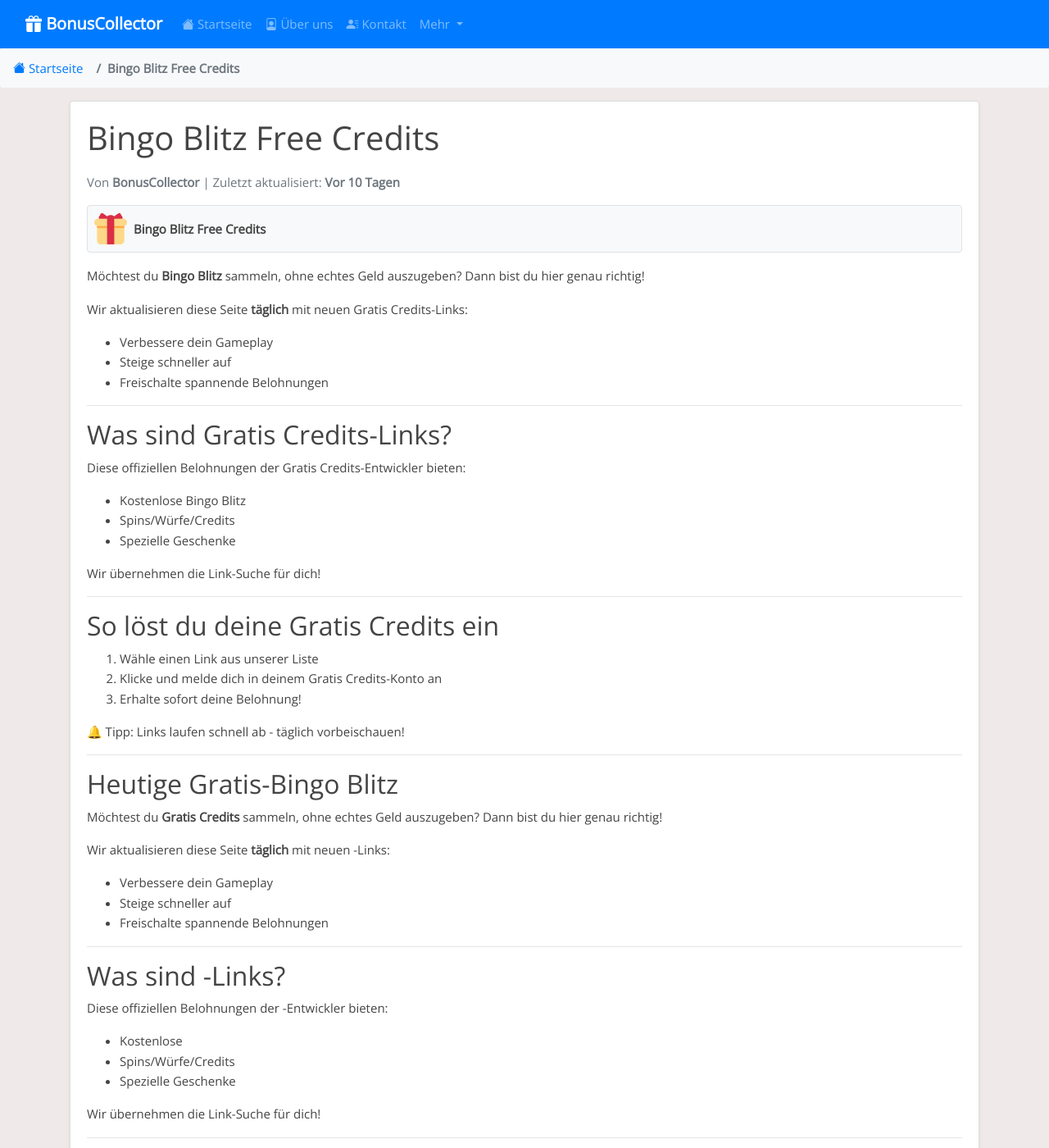
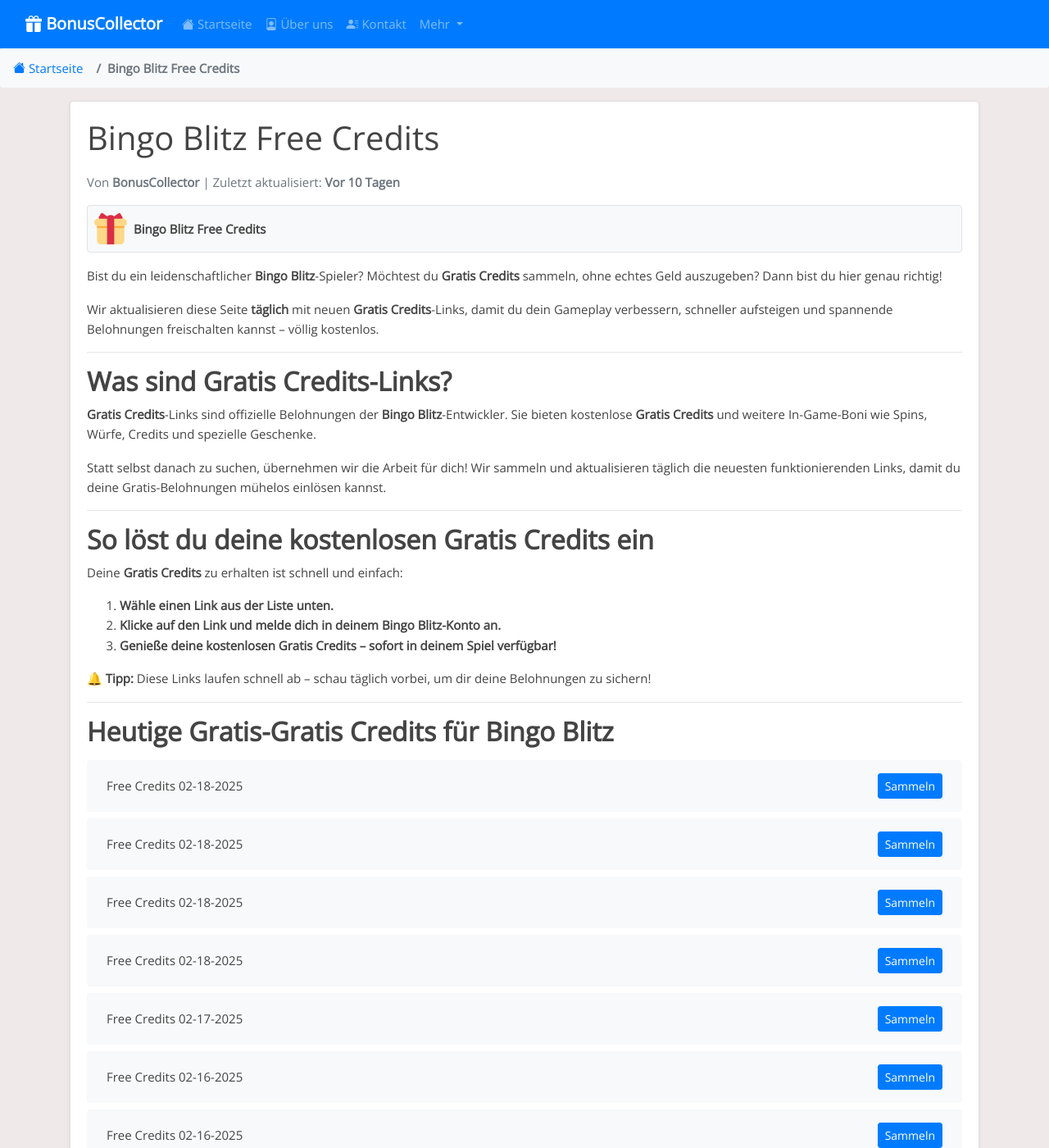
Before and after one commit to Prollad99/bs-de, a Jekyll site: the page built from _posts/2025-01-18-bingo-blitz.md, in a window 1280 px wide and 1400 px high. Shown: the whole window at 82% size. Built offline with Jekyll 4.4.1, drawn with Linux system fonts in a browser that asks for light colours; some of the changed text lies outside the part shown.

Commit message:
Update bingo-blitz reward links, content, and last modified date

```diff
--- a/_includes/bingo-blitz.html
+++ b/_includes/bingo-blitz.html
@@ -1,7 +1,15 @@
 <ul class="list-group mt-3 mb-4">
   <li class="list-group-item d-flex justify-content-between align-items-center">
     <span>Free Credits 02-18-2025</span>
+    <a href="https://d10x.co/BingoBlitz/doPWy" class="btn btn-primary btn-sm">Sammeln</a>
+  </li>
+  <li class="list-group-item d-flex justify-content-between align-items-center">
+    <span>Free Credits 02-18-2025</span>
     <a href="https://bingo-app-dsa.playtika.com/bingo2-v2-bingoblitz/incentive/?incentive=ae150690bbc58653fa09814a9d0c09fc8de8bd5afc81793d1a50307d962a66bb&desktop=fb&scene=popup&asset=inbox.PopupGiftCenter&originId=45914&gameref=FBS_180225" class="btn btn-primary btn-sm">Sammeln</a>
+  </li>
+  <li class="list-group-item d-flex justify-content-between align-items-center">
+    <span>Free Credits 02-18-2025</span>
+    <a href="http://d10x.co/BingoBlitz/UJkiy" class="btn btn-primary btn-sm">Sammeln</a>
   </li>
   <li class="list-group-item d-flex justify-content-between align-items-center">
     <span>Free Credits 02-18-2025</span>
@@ -391,12 +399,4 @@
     <span>Free Credits 01-18-2025</span>
     <a href="https://d10x.co/BingoBlitz/W4J1L" class="btn btn-primary btn-sm">Sammeln</a>
   </li>
-  <li class="list-group-item d-flex justify-content-between align-items-center">
-    <span>Free Credits 01-18-2025</span>
-    <a href="https://d10x.co/BingoBlitz/vD2Ba" class="btn btn-primary btn-sm">Sammeln</a>
-  </li>
-  <li class="list-group-item d-flex justify-content-between align-items-center">
-    <span>Free Credits 01-18-2025</span>
-    <a href="https://d10x.co/BingoBlitz/09ddO" class="btn btn-primary btn-sm">Sammeln</a>
-  </li>
 </ul>
--- a/_includes/bingo-blitz_footer.html
+++ b/_includes/bingo-blitz_footer.html
@@ -1,65 +1,38 @@
-<div class="footer-content">
-    <hr>
+---
 
-    <section class="why-save">
-      <h2>Warum diese Seite speichern?</h2>
-      <div class="benefits">
-        <div class="benefit-item">
-          <h3>✅ Tägliche Updates</h3>
-          <p>Immer aktuelle Gratis Credits-Links</p>
-        </div>
-        <div class="benefit-item">
-          <h3>✅ 100% Sicher</h3>
-          <p>Geprüfte Links von Bingo Blitz</p>
-        </div>
-        <div class="benefit-item">
-          <h3>✅ Komplett kostenlos</h3>
-          <p>Keine Anmeldung, keine Gebühren</p>
-        </div>
-      </div>
-    </section>
+## **Warum solltest du diese Seite speichern?**
 
-    <hr>
+Wir machen es dir leicht, in **Bingo Blitz** vorne mit dabei zu sein – mit täglichen Updates und geprüften Links. Hier sind die Gründe, warum du uns täglich besuchen solltest:
 
-    <section class="pro-tips">
-      <h2>Profi-Tipps für maximale Gratis Credits</h2>
-      <div class="tip-grid">
-        <div class="tip">
-          <h4>Clever einsetzen</h4>
-          <p>Spare Spins für Events mit hohen Belohnungen</p>
-        </div>
-        <div class="tip">
-          <h4>Strategisch verwalten</h4>
-          <p>Investiere Münzen gezielt für schnellen Fortschritt</p>
-        </div>
-        <div class="tip">
-          <h4>Täglich einloggen</h4>
-          <p>Sichere dir zeitlich begrenzte Links</p>
-        </div>
-      </div>
-    </section>
+✅ **Tägliche Updates:** Wir posten jeden Tag die neuesten kostenlosen **Gratis Credits**-Links.
+✅ **100 % sicher & geprüft:** Alle Links stammen aus offiziellen **Bingo Blitz**-Quellen.
+✅ **Komplett kostenlos:** Keine Anmeldung, keine versteckten Gebühren – nur kostenlose In-Game-Belohnungen!
 
-    <hr>
+---
 
-    <section class="faq">
-      <h2>Häufige Fragen</h2>
-      <div class="faq-item">
-        <h3>Sind die Links sicher?</h3>
-        <p>Ja! Alle Links stammen aus offiziellen Bingo Blitz-Quellen.</p>
-      </div>
-      <div class="faq-item">
-        <h3>Update-Häufigkeit?</h3>
-        <p>Tägliche Aktualisierungen garantierte frische Links.</p>
-      </div>
-      <div class="faq-item">
-        <h3>Link funktioniert nicht?</h3>
-        <p>Neue Links kommen bald - einfach später nochmal versuchen!</p>
-      </div>
-    </section>
+## **Maximiere deine Gratis-Gratis Credits mit diesen Profi-Tipps**
 
-    <hr>
+Möchtest du das Beste aus deinen kostenlosen Belohnungen herausholen? Befolge diese Expertenstrategien:
 
-    <div class="disclaimer">
-      <p>Haftungsausschluss: Nicht verbunden mit Bingo Blitz oder dessen Entwicklern.</p>
-    </div>
-  </div>
+- **Spins & Würfe clever einsetzen:** Spare sie für Events mit hohen Belohnungen auf.
+- **Münzen & Credits geschickt verwalten:** Investiere sie strategisch, um schneller voranzukommen.
+- **Täglich einloggen:** Viele Links sind nur kurz gültig – sichere sie dir so schnell wie möglich!
+
+---
+
+## **Häufig gestellte Fragen (FAQs)**
+
+### **1. Sind diese Gratis Credits-Links sicher?**
+Ja! Wir teilen ausschließlich Links, die direkt aus offiziellen **Bingo Blitz**-Aktionen stammen – sie sind völlig sicher und legitim.
+
+### **2. Wie oft werden die Links aktualisiert?**
+Wir aktualisieren diese Seite **täglich** mit neuen funktionierenden Links – schau also jeden Tag vorbei!
+
+### **3. Was, wenn ein Link nicht funktioniert?**
+Einige Links haben eine begrenzte Anzahl an Einlösungen oder laufen schnell ab. Falls einer nicht funktioniert, keine Sorge – neue werden bald verfügbar sein!
+
+---
+
+## **Haftungsausschluss**
+
+Wir sind **nicht mit** **Bingo Blitz** oder seinen Entwicklern **verbunden**. Diese Seite dient ausschließlich zu Informationszwecken, um Spielern zu helfen, kostenlose **Gratis Credits** zu erhalten und das Spiel in vollen Zügen zu genießen.
--- a/_includes/bingo-blitz_post.html
+++ b/_includes/bingo-blitz_post.html
@@ -1,89 +1,27 @@
-<div class="game-content">
-    <p>Möchtest du <strong>Bingo Blitz</strong> sammeln, ohne echtes Geld auszugeben? Dann bist du hier genau richtig!</p>
+Bist du ein leidenschaftlicher **Bingo Blitz**-Spieler? Möchtest du **Gratis Credits** sammeln, ohne echtes Geld auszugeben? Dann bist du hier genau richtig!
 
-    <div class="update-info">
-      <p>Wir aktualisieren diese Seite <strong>täglich</strong> mit neuen Gratis Credits-Links:</p>
-      <ul>
-        <li>Verbessere dein Gameplay</li>
-        <li>Steige schneller auf</li>
-        <li>Freischalte spannende Belohnungen</li>
-      </ul>
-    </div>
+Wir aktualisieren diese Seite **täglich** mit neuen **Gratis Credits**-Links, damit du dein Gameplay verbessern, schneller aufsteigen und spannende Belohnungen freischalten kannst – völlig kostenlos.
 
-    <hr>
+---
 
-    <section class="content-section">
-      <h2>Was sind Gratis Credits-Links?</h2>
-      <p>Diese offiziellen Belohnungen der Gratis Credits-Entwickler bieten:</p>
-      <ul class="benefits-list">
-        <li>Kostenlose Bingo Blitz</li>
-        <li>Spins/Würfe/Credits</li>
-        <li>Spezielle Geschenke</li>
-      </ul>
-      <p class="highlight">Wir übernehmen die Link-Suche für dich!</p>
-    </section>
+## **Was sind Gratis Credits-Links?**
 
-    <hr>
+**Gratis Credits**-Links sind offizielle Belohnungen der **Bingo Blitz**-Entwickler. Sie bieten kostenlose **Gratis Credits** und weitere In-Game-Boni wie Spins, Würfe, Credits und spezielle Geschenke.
 
-    <section class="tutorial-section">
-      <h2>So löst du deine Gratis Credits ein</h2>
-      <ol class="steps">
-        <li>Wähle einen Link aus unserer Liste</li>
-        <li>Klicke und melde dich in deinem Gratis Credits-Konto an</li>
-        <li>Erhalte sofort deine Belohnung!</li>
-      </ol>
-      <div class="tip-box">
-        <p>🔔 Tipp: Links laufen schnell ab - täglich vorbeischauen!</p>
-      </div>
-    </section>
+Statt selbst danach zu suchen, übernehmen wir die Arbeit für dich! Wir sammeln und aktualisieren täglich die neuesten funktionierenden Links, damit du deine Gratis-Belohnungen mühelos einlösen kannst.
 
-    <hr>
+---
 
-    <section class="todays-links">
-      <h2>Heutige Gratis-Bingo Blitz</h2>
-    </section>
-  </div><div class="game-content">
-    <p>Möchtest du <strong>Gratis Credits</strong> sammeln, ohne echtes Geld auszugeben? Dann bist du hier genau richtig!</p>
+## **So löst du deine kostenlosen Gratis Credits ein**
 
-    <div class="update-info">
-      <p>Wir aktualisieren diese Seite <strong>täglich</strong> mit neuen -Links:</p>
-      <ul>
-        <li>Verbessere dein Gameplay</li>
-        <li>Steige schneller auf</li>
-        <li>Freischalte spannende Belohnungen</li>
-      </ul>
-    </div>
+Deine **Gratis Credits** zu erhalten ist schnell und einfach:
 
-    <hr>
+1. **Wähle einen Link aus der Liste unten.**
+2. **Klicke auf den Link und melde dich in deinem Bingo Blitz-Konto an.**
+3. **Genieße deine kostenlosen Gratis Credits – sofort in deinem Spiel verfügbar!**
 
-    <section class="content-section">
-      <h2>Was sind -Links?</h2>
-      <p>Diese offiziellen Belohnungen der -Entwickler bieten:</p>
-      <ul class="benefits-list">
-        <li>Kostenlose </li>
-        <li>Spins/Würfe/Credits</li>
-        <li>Spezielle Geschenke</li>
-      </ul>
-      <p class="highlight">Wir übernehmen die Link-Suche für dich!</p>
-    </section>
+> 🔔 **Tipp:** Diese Links laufen schnell ab – schau täglich vorbei, um dir deine Belohnungen zu sichern!
 
-    <hr>
+---
 
-    <section class="tutorial-section">
-      <h2>So löst du deine  ein</h2>
-      <ol class="steps">
-        <li>Wähle einen Link aus unserer Liste</li>
-        <li>Klicke und melde dich in deinem -Konto an</li>
-        <li>Erhalte sofort deine Belohnung!</li>
-      </ol>
-      <div class="tip-box">
-        <p>🔔 Tipp: Links laufen schnell ab - täglich vorbeischauen!</p>
-      </div>
-    </section>
-
-    <hr>
-
-    <section class="todays-links">
-      <h2>Heutige Gratis-</h2>
-    </section>
-  </div>
+## **Heutige Gratis-Gratis Credits für Bingo Blitz**
```
Also changed, not shown: links-json/bingo-blitz.json (+8 -8 lines).
